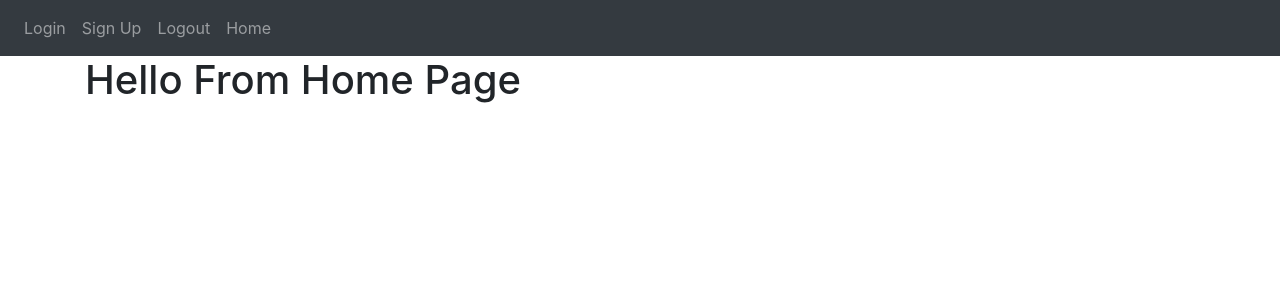
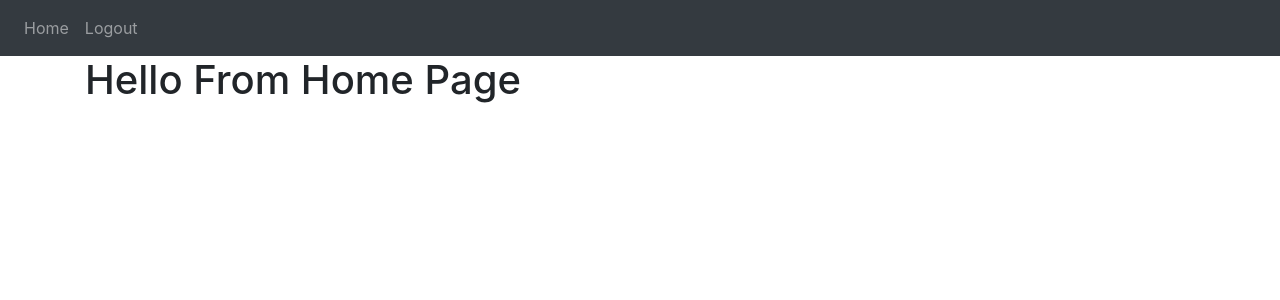
Before and after one commit to sandymosaad/Note-App-Python-Project, a Flask app: page / in a window 1280 px wide. Shown: the top 300 px of the page. Run offline with Flask 3, Linux system fonts and the light colour scheme; a user stored in the database is signed in; some libraries are stand-ins or nearby versions.

Commit message:
Dynamically update navigation bar based on user login status

```diff
--- a/website/auth.py
+++ b/website/auth.py
@@ -33,7 +33,7 @@ def login():
                 flash('Incorrect password, try again.', category='error')
         else:
             flash('Email does not exist.', category='error')
-    return render_template('login.html')
+    return render_template('login.html', user=current_user)
 # ------------------------------
 # Logout route
 # ------------------------------
@@ -95,4 +95,4 @@ def sign_up():
             # return redirect(url_for('auth.login'))
 
     # Render the sign-up page (for GET requests)
-    return render_template('sign_up.html')
+    return render_template('sign_up.html', user=current_user)
--- a/website/templates/base.html
+++ b/website/templates/base.html
@@ -28,10 +28,13 @@
                 </button>
                 <div class="collapse navbar-collapse" id="navbar">
                     <div class="navbar-nav">
+                        {% if user.is_authenticated  %}
+                        <a class="nav-item nav-link " id="home" href="/">Home</a>
+                        <a class="nav-item nav-link " id="logout" href="/logout">Logout</a>
+                        {% else %}
                         <a class="nav-item nav-link " id="login" href="/login">Login</a>
                         <a class="nav-item nav-link " id="signUp" href="/sign-up">Sign Up</a>
-                        <a class="nav-item nav-link " id="logout" href="/logout">Logout</a>
-                        <a class="nav-item nav-link " id="home" href="/">Home</a>
+                        {% endif %}
                     </div>
                 </div>
             </div>
```
